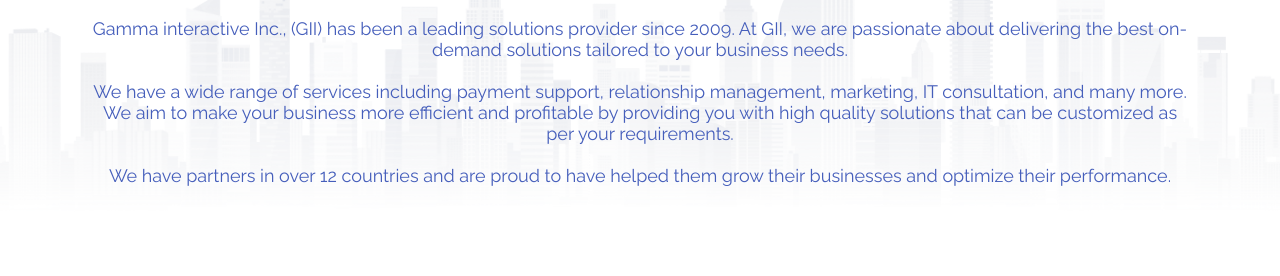
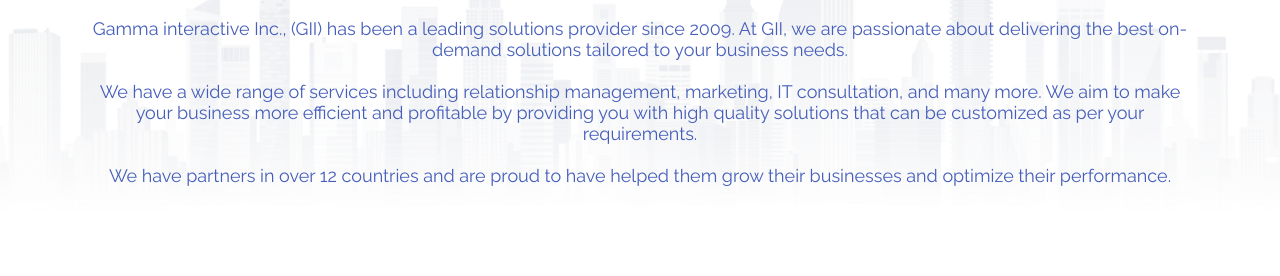
Before and after one commit to gammainteractiveinc/giiph, a plain HTML site: page about.html in a window 1280 px wide. Shown: the part 524-800 px from the top of the page. Drawn offline with Linux system fonts and the light colour scheme.

Commit message:
Update about.html

```diff
--- a/about.html
+++ b/about.html
@@ -44,7 +44,7 @@
 
     <div class="story-section">
         <h1>our story</h1>
-        <p>Gamma interactive Inc., (GII) has been a leading solutions provider since 2009. At GII, we are passionate about delivering the best on-demand solutions tailored to your business needs.<br><br>We have a wide range of services including payment support, relationship management, marketing, IT consultation, and many more. We aim to make your business more efficient and profitable by providing you with high quality solutions that can be customized as per your requirements.<br><br>We have partners in over 12 countries and are proud to have helped them grow their businesses
+        <p>Gamma interactive Inc., (GII) has been a leading solutions provider since 2009. At GII, we are passionate about delivering the best on-demand solutions tailored to your business needs.<br><br>We have a wide range of services including relationship management, marketing, IT consultation, and many more. We aim to make your business more efficient and profitable by providing you with high quality solutions that can be customized as per your requirements.<br><br>We have partners in over 12 countries and are proud to have helped them grow their businesses
             and optimize their performance.</p>
     </div>
 
```
